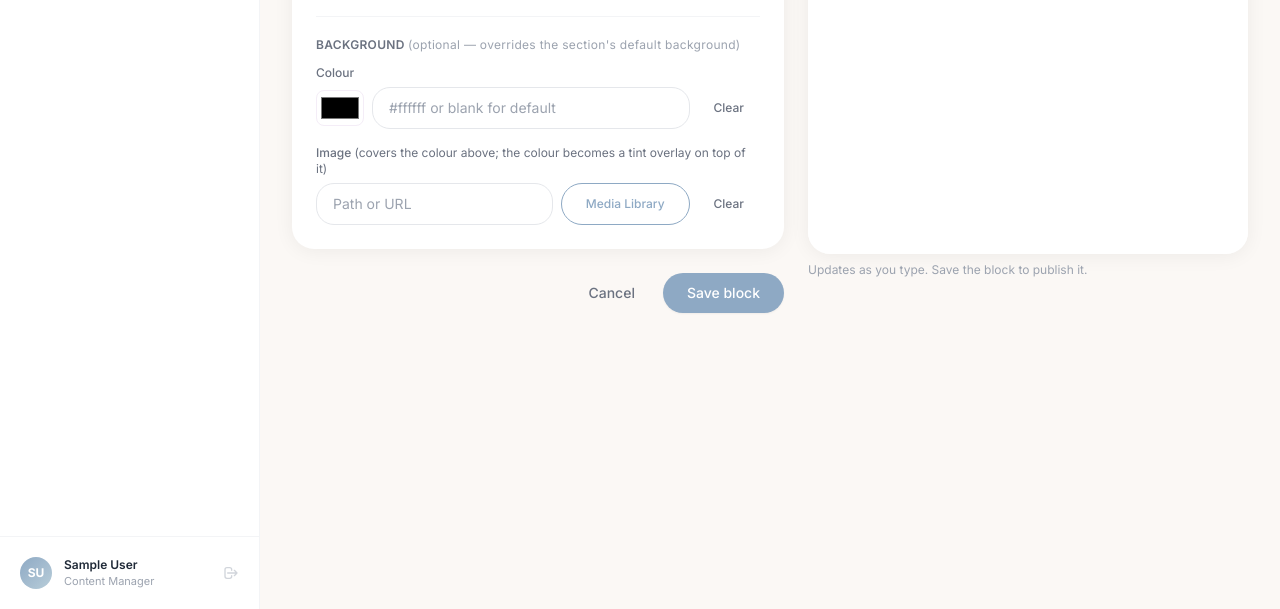
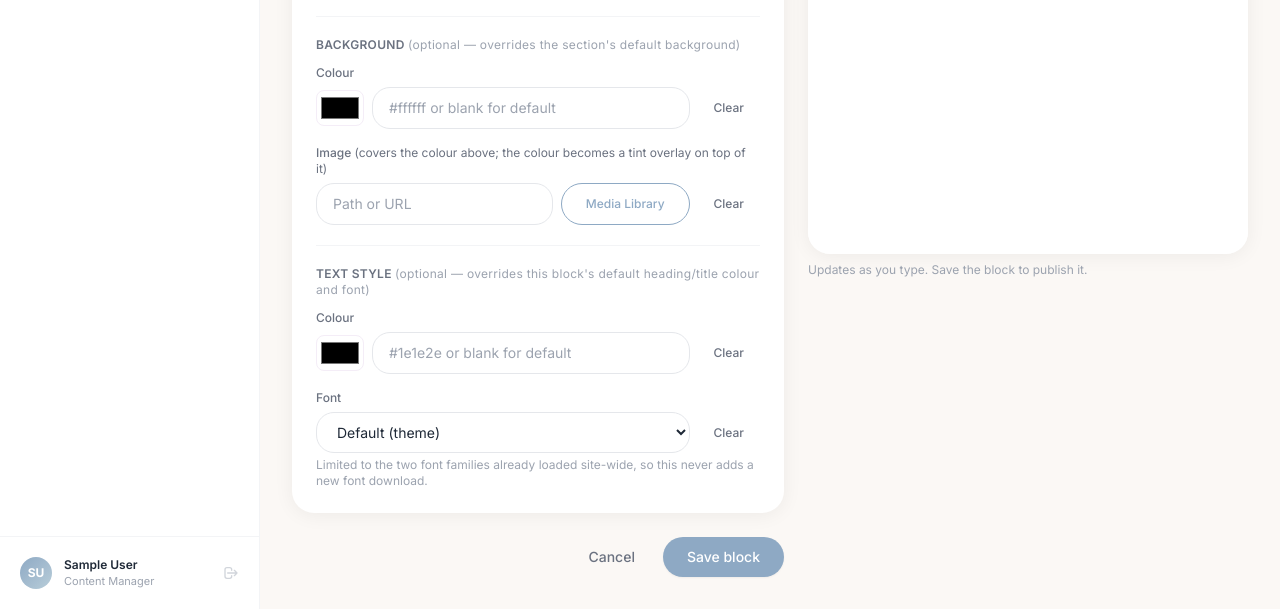
Before and after one commit to mgohel3/sanish-backend, a Django app: page /cms/home-page/2/ in a window 1280 px wide. Shown: the part 1112-1721 px from the top of the page. Run offline with Django 5.2, Linux system fonts and the light colour scheme; the visitor is signed in with stand-in values (Sample User, id 1); data comes from the database, SQL or seed files in the repository; data that the repository does not hold is empty; style sheets or scripts are compiled from the project's sources; some libraries are stand-ins or nearby versions.

Commit message:
Add optional per-block Text Style override (colour + font) to the homepage CMS
Same convention as the existing Background override: available on every
home-page block uniformly (TEXT_STYLE_FIELDS, mirroring BACKGROUND_FIELDS
in _parse_content), blank means use the theme default. Font choices are
limited to the two font families already loaded site-wide (var(--font-heebo)
sans, var(--font-vogue) serif/display) so this can never add a new font
download. Currently wired up on the frontend for the Special Edition block
only (its heading, image overline and image caption title) — see the
matching sanish-next commit; other blocks can read content.text_color /
content.heading_font the same way later, the field is harmless to leave
set on a block that has not been wired up yet.

Edited directly on staging via SSH — F: drive still corrupted.

```diff
--- a/dashboard/views/homepage.py
+++ b/dashboard/views/homepage.py
@@ -28,12 +28,25 @@ BACKGROUND_FIELDS = [
     {"name": "bg_overlay_opacity", "type": "number"},
 ]
 
+# Optional per-section text styling — same "available on every block, blank
+# means use the theme default" convention as BACKGROUND_FIELDS above.
+# Rendered by dashboard/partials/_text_style_fields.html; read generically
+# here because, like the background fields, it lives outside each block
+# type's own declared ``fields``. Not every block's frontend component reads
+# these yet — see the comment on BlockBackground's sibling, the (currently
+# SpecialEdition-only) inline style in SpecialEdition.tsx — but the field is
+# safe to leave set for any block since an unwired block just ignores it.
+TEXT_STYLE_FIELDS = [
+    {"name": "text_color", "type": "text"},
+    {"name": "heading_font", "type": "text"},
+]
+
 
 def _parse_content(block_type, post):
     """Turn a submitted form into a ``content`` dict for the given block type."""
     cfg = blocks.BLOCK_TYPES.get(block_type, {})
     content = {}
-    for field in list(cfg.get("fields", [])) + BACKGROUND_FIELDS:
+    for field in list(cfg.get("fields", [])) + BACKGROUND_FIELDS + TEXT_STYLE_FIELDS:
         name = field["name"]
         ftype = field["type"]
         if ftype == "repeater":
--- a/templates/dashboard/homepage/form.html
+++ b/templates/dashboard/homepage/form.html
@@ -93,6 +93,7 @@
     {% endfor %}
 
     {% include "dashboard/partials/_background_fields.html" %}
+    {% include "dashboard/partials/_text_style_fields.html" %}
   </div>
 
   <div class="flex justify-end gap-3">
--- /dev/null
+++ b/templates/dashboard/partials/_text_style_fields.html
@@ -0,0 +1,47 @@
+{% load homepage_extras %}
+{% comment %}
+Shared "Text Style" controls appended to every block edit form (homepage/form.html) —
+an optional colour and font override for that block's heading/title text, in case a
+client wants to update it. Same "blank means use the theme default" convention as
+_background_fields.html (dashboard.views.homepage.TEXT_STYLE_FIELDS). Lives outside
+each block type's own "fields" list so every block gets it uniformly. Only wired up
+on the frontend for the blocks whose component reads content.text_color /
+content.heading_font (currently Special Edition — see SpecialEdition.tsx) — setting
+it on a block that hasn't been wired up yet is harmless, it's just ignored.
+{% endcomment %}
+<div class="pt-5 mt-5 border-t border-gray-100 dark:border-dark-700/60"
+     x-data="{
+       color: '{{ values|dictkey:'text_color'|escapejs }}',
+       font: '{{ values|dictkey:'heading_font'|escapejs }}',
+     }">
+  <label class="form-label">Text Style <span class="normal-case font-normal text-gray-400">(optional — overrides this block's default heading/title colour and font)</span></label>
+
+  <div class="mt-3 space-y-4">
+    <!-- Colour -->
+    <div>
+      <p class="text-xs font-medium text-gray-500 dark:text-gray-400 mb-1.5">Colour</p>
+      <div class="flex items-center gap-2">
+        <input type="color" x-model="color"
+               :value="color || '#1e1e2e'"
+               class="h-9 w-12 rounded-lg border border-surface-200 dark:border-dark-600 cursor-pointer bg-transparent p-0.5" />
+        <input type="text" name="text_color" x-model="color" placeholder="#1e1e2e or blank for default"
+               class="form-input flex-1" />
+        <button type="button" class="btn-ghost text-xs whitespace-nowrap" @click="color = ''">Clear</button>
+      </div>
+    </div>
+
+    <!-- Font -->
+    <div>
+      <p class="text-xs font-medium text-gray-500 dark:text-gray-400 mb-1.5">Font</p>
+      <div class="flex items-center gap-2">
+        <select name="heading_font" x-model="font" class="form-input flex-1">
+          <option value="">Default (theme)</option>
+          <option value="sans">Sans</option>
+          <option value="serif">Serif / Display</option>
+        </select>
+        <button type="button" class="btn-ghost text-xs whitespace-nowrap" @click="font = ''">Clear</button>
+      </div>
+      <p class="form-hint">Limited to the two font families already loaded site-wide, so this never adds a new font download.</p>
+    </div>
+  </div>
+</div>
```
